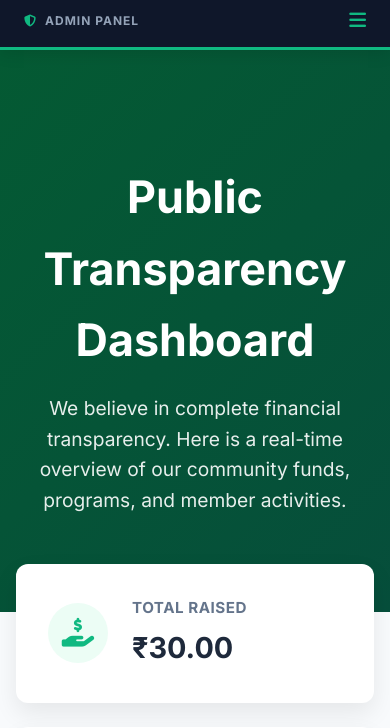
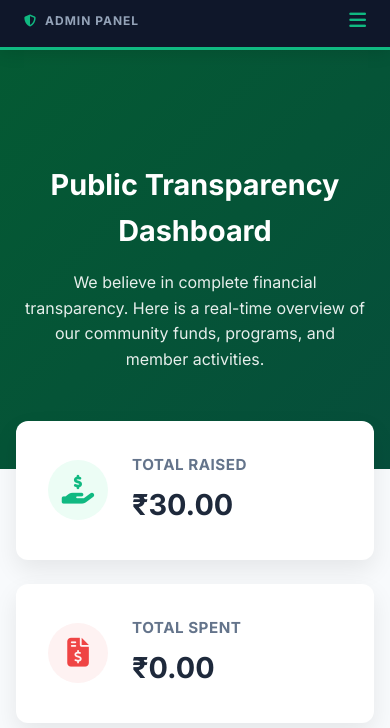
Before and after one commit to sinan-prvt/Islamic_Center, a Django app: page /dashboard/ in a window 390 px wide. Shown: the top 728 px of the page. Run offline with Django 5.2, Linux system fonts and the light colour scheme; a user stored in the database is signed in; data comes from the database, SQL or seed files in the repository; data that the repository does not hold is empty.

Commit message:
Reduce transparency dashboard title sizes for mobile responsiveness

```diff
--- a/templates/dashboard.html
+++ b/templates/dashboard.html
@@ -170,6 +170,15 @@
     @media (max-width: 992px) {
         .dashboard-layout {
             grid-template-columns: 1fr;
+        }
+    }
+
+    @media (max-width: 768px) {
+        .dashboard-title {
+            font-size: 1.8rem;
+        }
+        .dashboard-subtitle {
+            font-size: 1rem;
         }
     }
 </style>
```
